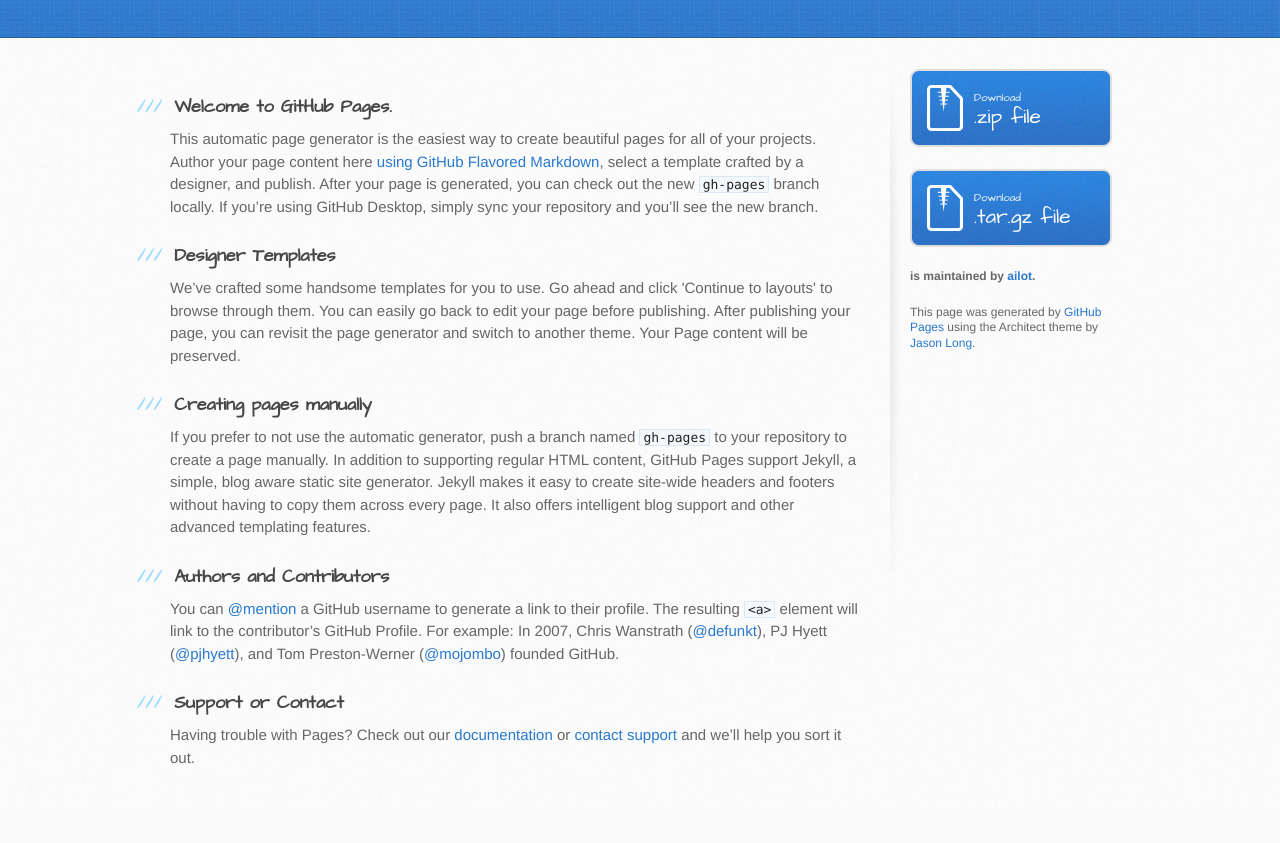
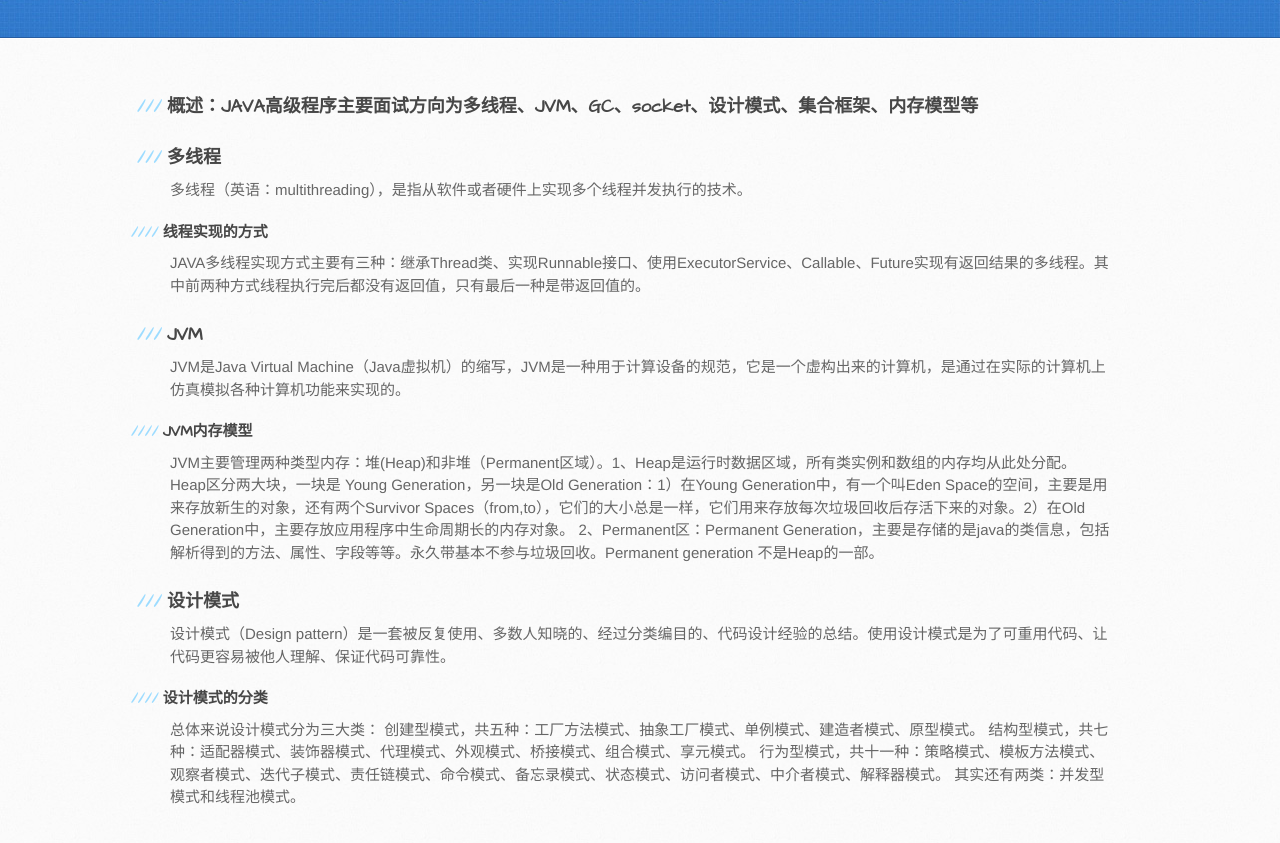
Before and after one commit to jiangshicunit/mianshi, a plain HTML site: page index.html in a window 1280 px wide. Shown: the part 163-1006 px from the top of the page. Before the commit the page ends 975 px from the top, so only its background shows below. Drawn offline with Linux system fonts and the light colour scheme.

Commit message:
首次提交

```diff
--- a/index.html
+++ b/index.html
@@ -13,7 +13,7 @@
     <script src="//html5shiv.googlecode.com/svn/trunk/html5.js"></script>
     <![endif]-->
 
-    <title>Mianshi by ailot</title>
+    <title>Mianshi</title>
   </head>
 
   <body>
@@ -28,49 +28,33 @@
     <div id="content-wrapper">
       <div class="inner clearfix">
         <section id="main-content">
-          <h3>
-<a id="welcome-to-github-pages" class="anchor" href="#welcome-to-github-pages" aria-hidden="true"><span class="octicon octicon-link"></span></a>Welcome to GitHub Pages.</h3>
+<h3>概述：JAVA高级程序主要面试方向为多线程、JVM、GC、socket、设计模式、集合框架、内存模型等</h2>
+<h3>多线程</h3>
+<p>多线程（英语：multithreading），是指从软件或者硬件上实现多个线程并发执行的技术。</p>
+<h4>线程实现的方式</h4>
+<p>JAVA多线程实现方式主要有三种：继承Thread类、实现Runnable接口、使用ExecutorService、Callable、Future实现有返回结果的多线程。其中前两种方式线程执行完后都没有返回值，只有最后一种是带返回值的。</p>
 
-<p>This automatic page generator is the easiest way to create beautiful pages for all of your projects. Author your page content here <a href="https://guides.github.com/features/mastering-markdown/">using GitHub Flavored Markdown</a>, select a template crafted by a designer, and publish. After your page is generated, you can check out the new <code>gh-pages</code> branch locally. If you’re using GitHub Desktop, simply sync your repository and you’ll see the new branch.</p>
+<h3>JVM</h3>
 
-<h3>
-<a id="designer-templates" class="anchor" href="#designer-templates" aria-hidden="true"><span class="octicon octicon-link"></span></a>Designer Templates</h3>
+<p>JVM是Java Virtual Machine（Java虚拟机）的缩写，JVM是一种用于计算设备的规范，它是一个虚构出来的计算机，是通过在实际的计算机上仿真模拟各种计算机功能来实现的。</p>
 
-<p>We’ve crafted some handsome templates for you to use. Go ahead and click 'Continue to layouts' to browse through them. You can easily go back to edit your page before publishing. After publishing your page, you can revisit the page generator and switch to another theme. Your Page content will be preserved.</p>
+<h4>JVM内存模型</h4>
 
-<h3>
-<a id="creating-pages-manually" class="anchor" href="#creating-pages-manually" aria-hidden="true"><span class="octicon octicon-link"></span></a>Creating pages manually</h3>
+<p>JVM主要管理两种类型内存：堆(Heap)和非堆（Permanent区域）。1、Heap是运行时数据区域，所有类实例和数组的内存均从此处分配。Heap区分两大块，一块是 Young Generation，另一块是Old Generation：1）在Young Generation中，有一个叫Eden Space的空间，主要是用来存放新生的对象，还有两个Survivor Spaces（from,to），它们的大小总是一样，它们用来存放每次垃圾回收后存活下来的对象。2）在Old Generation中，主要存放应用程序中生命周期长的内存对象。
+2、Permanent区：Permanent Generation，主要是存储的是java的类信息，包括解析得到的方法、属性、字段等等。永久带基本不参与垃圾回收。Permanent generation 不是Heap的一部。</p>
 
-<p>If you prefer to not use the automatic generator, push a branch named <code>gh-pages</code> to your repository to create a page manually. In addition to supporting regular HTML content, GitHub Pages support Jekyll, a simple, blog aware static site generator. Jekyll makes it easy to create site-wide headers and footers without having to copy them across every page. It also offers intelligent blog support and other advanced templating features.</p>
+<h3>设计模式</h3>
 
-<h3>
-<a id="authors-and-contributors" class="anchor" href="#authors-and-contributors" aria-hidden="true"><span class="octicon octicon-link"></span></a>Authors and Contributors</h3>
+<p>设计模式（Design pattern）是一套被反复使用、多数人知晓的、经过分类编目的、代码设计经验的总结。使用设计模式是为了可重用代码、让代码更容易被他人理解、保证代码可靠性。</p>
+<h4>设计模式的分类</h4>
+<p>总体来说设计模式分为三大类：
+创建型模式，共五种：工厂方法模式、抽象工厂模式、单例模式、建造者模式、原型模式。
+结构型模式，共七种：适配器模式、装饰器模式、代理模式、外观模式、桥接模式、组合模式、享元模式。
+行为型模式，共十一种：策略模式、模板方法模式、观察者模式、迭代子模式、责任链模式、命令模式、备忘录模式、状态模式、访问者模式、中介者模式、解释器模式。
+其实还有两类：并发型模式和线程池模式。</p>
 
-<p>You can <a href="https://github.com/blog/821" class="user-mention">@mention</a> a GitHub username to generate a link to their profile. The resulting <code>&lt;a&gt;</code> element will link to the contributor’s GitHub Profile. For example: In 2007, Chris Wanstrath (<a href="https://github.com/defunkt" class="user-mention">@defunkt</a>), PJ Hyett (<a href="https://github.com/pjhyett" class="user-mention">@pjhyett</a>), and Tom Preston-Werner (<a href="https://github.com/mojombo" class="user-mention">@mojombo</a>) founded GitHub.</p>
-
-<h3>
-<a id="support-or-contact" class="anchor" href="#support-or-contact" aria-hidden="true"><span class="octicon octicon-link"></span></a>Support or Contact</h3>
-
-<p>Having trouble with Pages? Check out our <a href="https://help.github.com/pages">documentation</a> or <a href="https://github.com/contact">contact support</a> and we’ll help you sort it out.</p>
         </section>
-
-        <aside id="sidebar">
-          <a href="https://github.com/ailot/mianshi/zipball/master" class="button">
-            <small>Download</small>
-            .zip file
-          </a>
-          <a href="https://github.com/ailot/mianshi/tarball/master" class="button">
-            <small>Download</small>
-            .tar.gz file
-          </a>
-
-          <p class="repo-owner"><a href="https://github.com/ailot/mianshi"></a> is maintained by <a href="https://github.com/ailot">ailot</a>.</p>
-
-          <p>This page was generated by <a href="https://pages.github.com">GitHub Pages</a> using the Architect theme by <a href="https://twitter.com/jasonlong">Jason Long</a>.</p>
-        </aside>
       </div>
     </div>
-
-
   </body>
 </html>
--- a/stylesheets/stylesheet.css
+++ b/stylesheets/stylesheet.css
@@ -490,7 +490,7 @@
 
 #main-content {
   float: left;
-  width: 690px;
+  width: 940px;
 }
 
 #main-content img {
```
